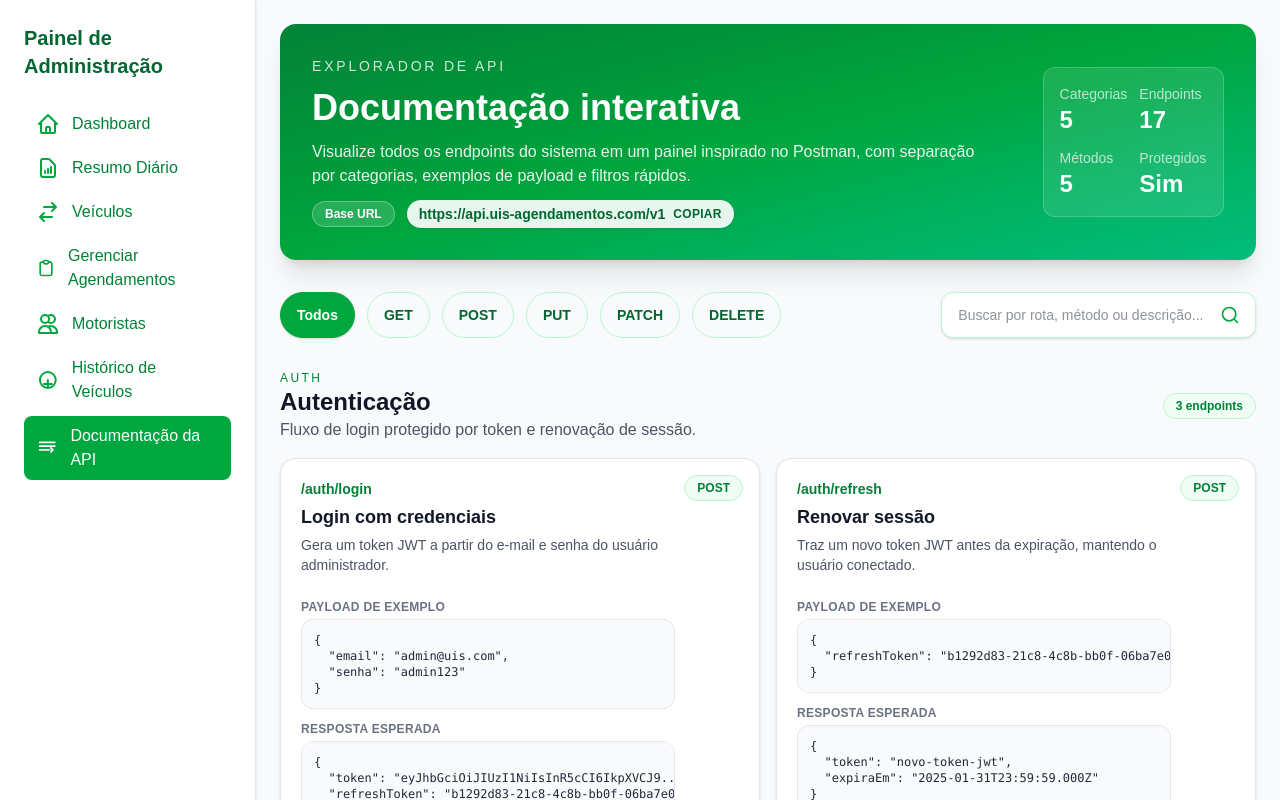
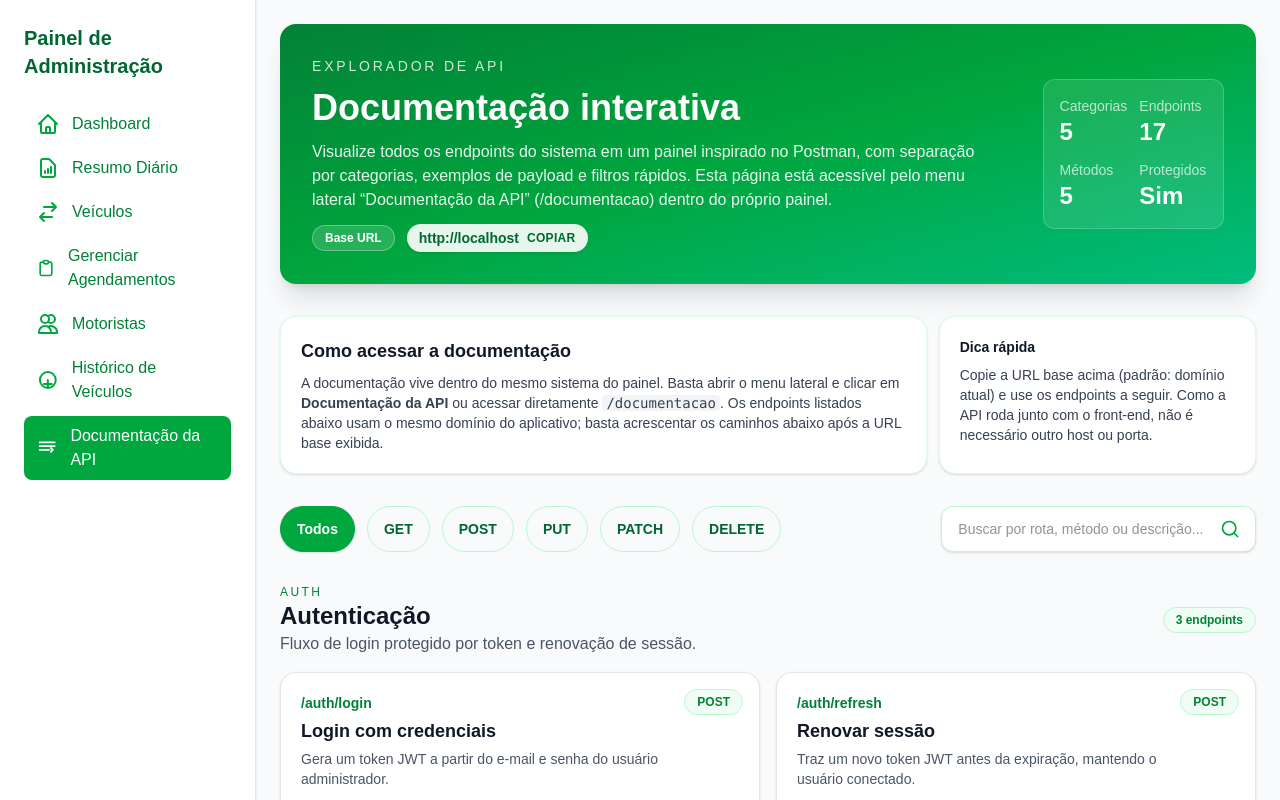
Before and after one commit to pcmuis/agendamento-uis, a Next.js app: page /documentacao in a window 1280 px wide. Shown: the top 800 px of the page. Built offline with nearby package versions, Linux system fonts and the light colour scheme; no server answers; sample sign-in values are in the browser's storage.

Commit message:
Clarify API docs access

```diff
--- a/app/documentacao/page.tsx
+++ b/app/documentacao/page.tsx
@@ -1,10 +1,8 @@
 'use client';
 
-import { useMemo, useState } from 'react';
+import { useEffect, useMemo, useState } from 'react';
 import ProtectedRoute from '../components/ProtectedRoute';
 import SidebarMenu from '../components/SidebarMenu';
-
-const BASE_URL = 'https://api.uis-agendamentos.com/v1';
 
 type HttpMethod = 'GET' | 'POST' | 'PUT' | 'PATCH' | 'DELETE';
 
@@ -385,6 +383,13 @@ export default function ApiDocumentationPage() {
   const [methodFilter, setMethodFilter] = useState<HttpMethod | 'ALL'>('ALL');
   const [searchTerm, setSearchTerm] = useState('');
   const [copied, setCopied] = useState(false);
+  const [baseUrl, setBaseUrl] = useState('http://localhost:3000');
+
+  useEffect(() => {
+    if (typeof window !== 'undefined') {
+      setBaseUrl(window.location.origin);
+    }
+  }, []);
 
   const totalEndpoints = useMemo(
     () => apiCatalog.reduce((acc, category) => acc + category.endpoints.length, 0),
@@ -413,7 +418,7 @@ export default function ApiDocumentationPage() {
 
   const handleCopyBaseUrl = async () => {
     try {
-      await navigator.clipboard.writeText(BASE_URL);
+      await navigator.clipboard.writeText(baseUrl);
       setCopied(true);
       setTimeout(() => setCopied(false), 1500);
     } catch (error) {
@@ -440,7 +445,8 @@ export default function ApiDocumentationPage() {
                   <h1 className="text-3xl md:text-4xl font-extrabold">Documentação interativa</h1>
                   <p className="text-white/90 max-w-2xl">
                     Visualize todos os endpoints do sistema em um painel inspirado no Postman, com separação por categorias,
-                    exemplos de payload e filtros rápidos.
+                    exemplos de payload e filtros rápidos. Esta página está acessível pelo menu lateral &ldquo;Documentação da
+                    API&rdquo; (/documentacao) dentro do próprio painel.
                   </p>
 
                   <div className="flex flex-wrap items-center gap-3 text-sm">
@@ -450,7 +456,7 @@ export default function ApiDocumentationPage() {
                       onClick={handleCopyBaseUrl}
                       className="inline-flex items-center gap-2 rounded-full bg-white/90 px-3 py-1 text-sm font-semibold text-green-800 shadow hover:bg-white"
                     >
-                      <span>{BASE_URL}</span>
+                      <span>{baseUrl}</span>
                       <span className="text-xs uppercase tracking-wide">{copied ? 'Copiado!' : 'Copiar'}</span>
                     </button>
                   </div>
@@ -474,6 +480,26 @@ export default function ApiDocumentationPage() {
                     <p className="text-2xl font-bold">Sim</p>
                   </div>
                 </div>
+              </div>
+            </section>
+
+            <section className="grid grid-cols-1 gap-3 lg:grid-cols-3">
+              <div className="rounded-2xl border border-green-100 bg-white p-5 shadow-sm lg:col-span-2">
+                <h2 className="text-lg font-semibold text-gray-900">Como acessar a documentação</h2>
+                <p className="mt-2 text-sm text-gray-700">
+                  A documentação vive dentro do mesmo sistema do painel. Basta abrir o menu lateral e clicar em
+                  <strong> Documentação da API</strong> ou acessar diretamente <code className="rounded bg-gray-100 px-1">/documentacao</code>.
+                  Os endpoints listados abaixo usam o mesmo domínio do aplicativo; basta acrescentar os caminhos abaixo após a
+                  URL base exibida.
+                </p>
+              </div>
+
+              <div className="rounded-2xl border border-green-100 bg-white p-5 shadow-sm">
+                <h3 className="text-sm font-semibold text-gray-900">Dica rápida</h3>
+                <p className="mt-2 text-sm text-gray-700">
+                  Copie a URL base acima (padrão: domínio atual) e use os endpoints a seguir. Como a API roda junto com o
+                  front-end, não é necessário outro host ou porta.
+                </p>
               </div>
             </section>
 
```
